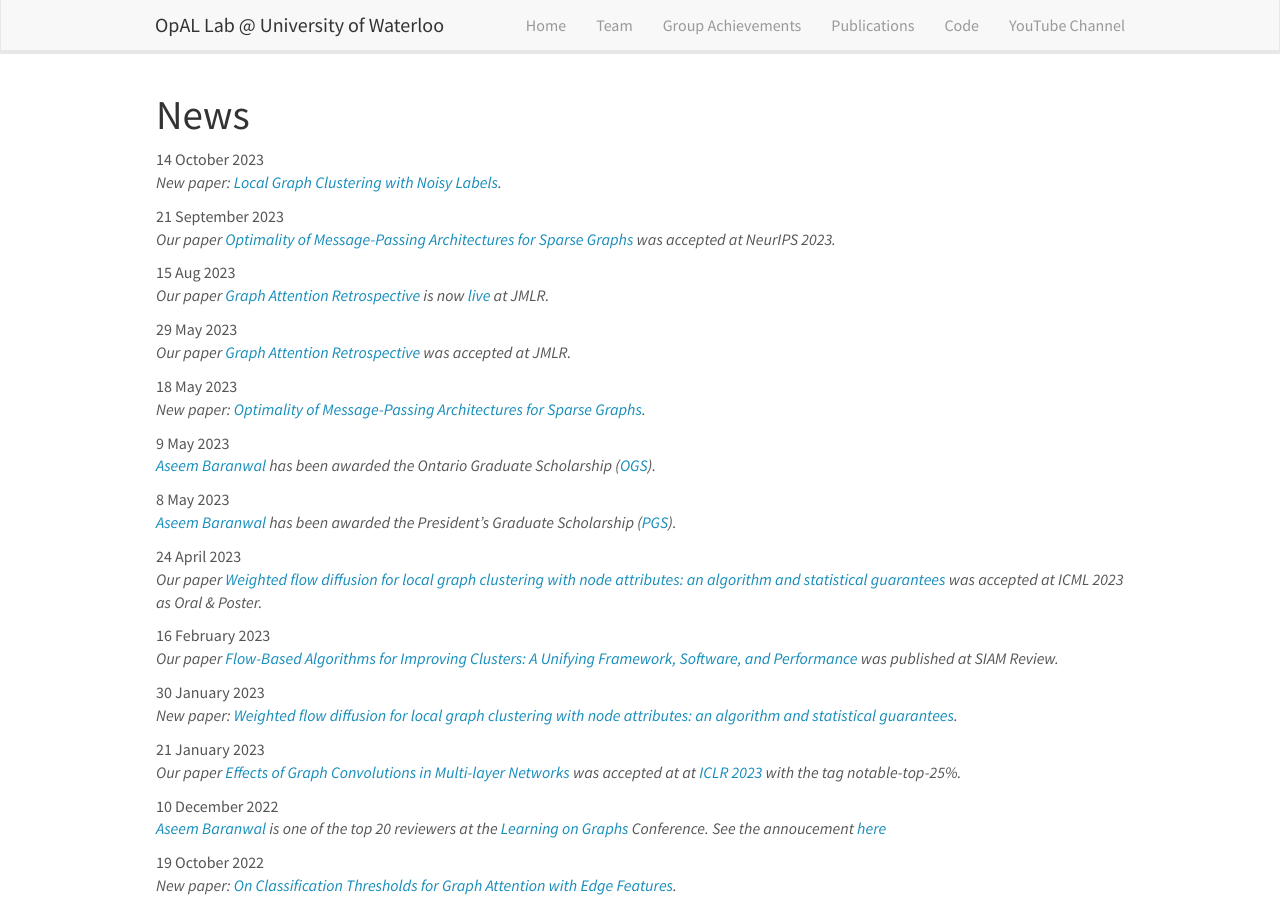
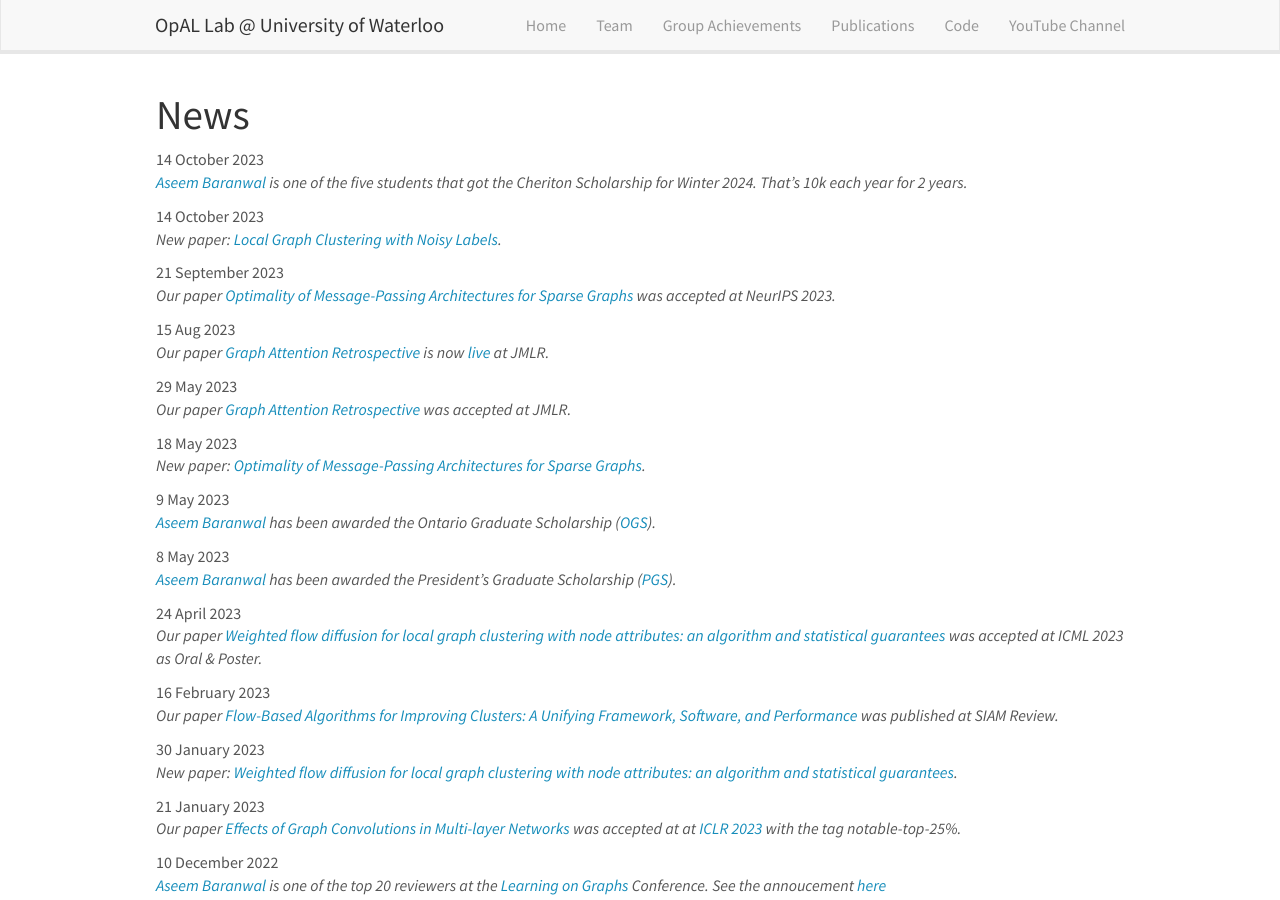
Before and after one commit to opallab/opallab.github.io, a Jekyll site: the page built from _pages/allnews.md, in a window 1280 px wide and 900 px high. Built offline with Jekyll 4.4.1, drawn with Linux system fonts in a browser that asks for light colours; nearby versions of some CDN libraries.

Commit message:
small change

```diff
--- a/_data/news.yml
+++ b/_data/news.yml
@@ -1,3 +1,6 @@
+- date: 14 October 2023
+  headline: "<a href='https://aseemrb.me'>Aseem Baranwal</a> is one of the five students that got the Cheriton Scholarship for Winter 2024. That's 10k each year for 2 years."
+
 - date: 14 October 2023
   headline: "New paper: <a href='https://arxiv.org/abs/2310.08031'>Local Graph Clustering with Noisy Labels</a>. "
 
```
